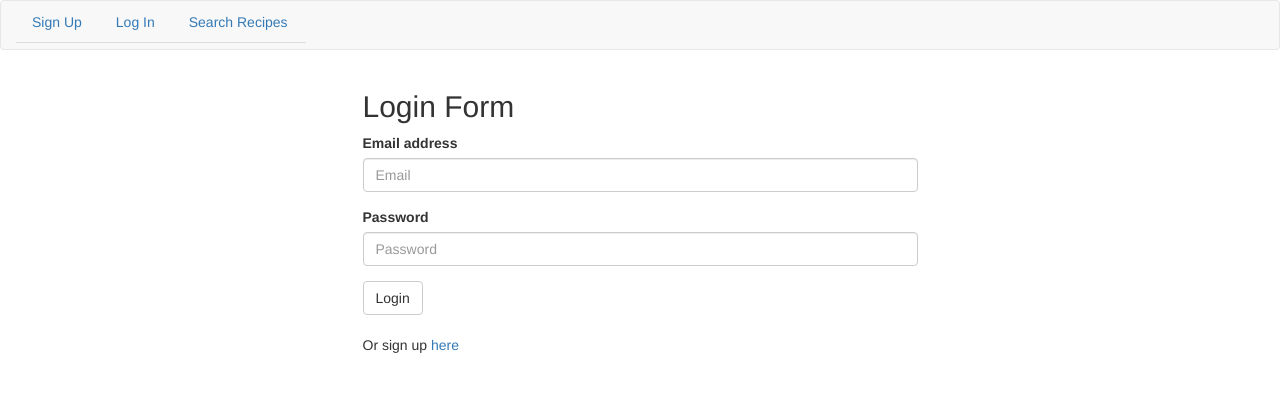
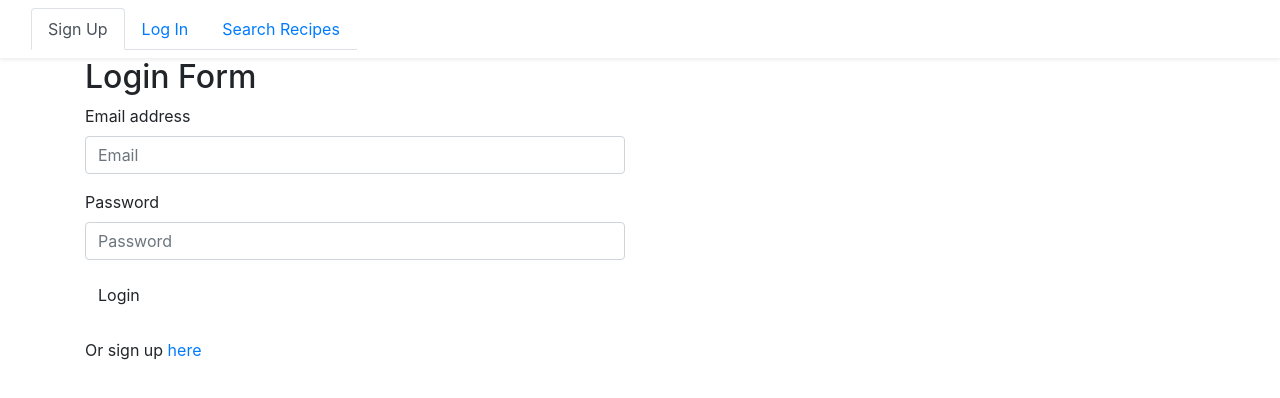
Before and after one commit to GrimmeDev/LeftoverWizard, a website: page public/login.html in a window 1280 px wide. Drawn offline with nearby package versions, Linux system fonts and the light colour scheme.

Commit message:
Adjusted navbar header area

```diff
--- a/public/login.html
+++ b/public/login.html
@@ -5,12 +5,14 @@
   <title>Passport Authentication</title>
   <meta charset="UTF-8">
   <meta name="viewport" content="width=device-width, initial-scale=1">
-  <link rel="stylesheet" href="https://maxcdn.bootstrapcdn.com/bootswatch/3.3.7/lumen/bootstrap.min.css">
+  <link rel="stylesheet" href="https://cdn.jsdelivr.net/npm/bootstrap@4.5.3/dist/css/bootstrap.min.css"
+    integrity="sha384-TX8t27EcRE3e/ihU7zmQxVncDAy5uIKz4rEkgIXeMed4M0jlfIDPvg6uqKI2xXr2" crossorigin="anonymous">
   <link href="stylesheets/style.css" rel="stylesheet">
 </head>
 
 <body>
-  <nav class="navbar navbar-default nav">
+  <header class="shadow-sm">
+    <nav class="navbar navbar-default">
       <div class="container-fluid">
         <div class="navbar-header">
           <ul class="nav nav-tabs">
@@ -27,6 +29,7 @@
         </div>
       </div>
     </nav>
+  </header>
   <div class="container">
     <div class="row">
       <div class="col-md-6 col-md-offset-3">
```
Also changed, not shown: public/members.html (+5 -2 lines), public/searchRecipe.html (+5 -2 lines), public/signup.html (+5 -2 lines). Lines whose indentation alone changed are shown as unchanged.
